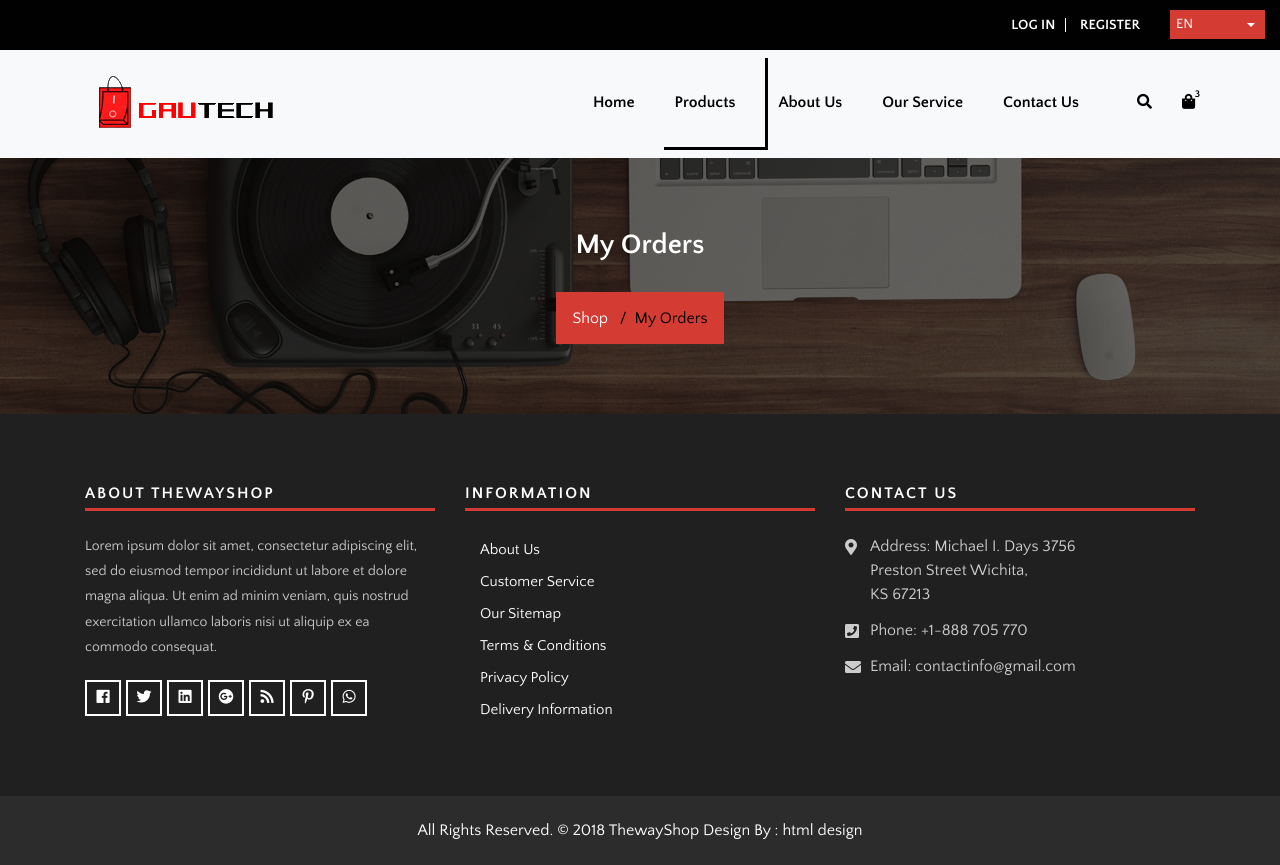
After one commit to TavlaLasha/TT-DJango-Project, a Django app: page /orders/ in a window 1280 px wide. The commit adds this page. Run offline with Django 4.2, Linux system fonts and the light colour scheme; some libraries are stand-ins or nearby versions.

Commit message:
added markup

```diff
--- /dev/null
+++ b/TTWebApp/TTClientApp/templates/account/orders.html
@@ -0,0 +1,21 @@
+{% extends 'base.html' %}
+{% load static %}
+{% block page_title %}My Account{% endblock %}
+{% block page_content %}
+<!-- Start All Title Box -->
+<div class="all-title-box">
+    <div class="container">
+        <div class="row">
+            <div class="col-lg-12">
+                <h2>My Orders</h2>
+                <ul class="breadcrumb">
+                    <li class="breadcrumb-item"><a href="#">Shop</a></li>
+                    <li class="breadcrumb-item active">My Orders</li>
+                </ul>
+            </div>
+        </div>
+    </div>
+</div>
+<!-- End All Title Box -->
+
+{% endblock %}
--- a/TTWebApp/TTClientApp/templates/base.html
+++ b/TTWebApp/TTClientApp/templates/base.html
@@ -65,10 +65,9 @@
                                 <li class="dropdown">
                                     <a href="#" class="nav-link dropdown-toggle arrow" data-toggle="dropdown">My Account</a>
                                     <ul class="dropdown-menu">
-                                        <li><a href="cart.html">Cart</a></li>
-                                        <li><a href="my-account.html">My Account</a></li>
-                                        <li><a href="wishlist.html">Wishlist</a></li>
-                                        <li><a href="shop-detail.html">Shop Detail</a></li>
+                                        <li><a href="{% url 'cart' %}">Cart</a></li>
+                                        <li><a href="{% url 'account' %}">My Account</a></li>
+                                        <li><a href="{% url 'wishlist' %}">Wishlist</a></li>
                                     </ul>
                                 </li>
                                 <li>
--- a/TTWebApp/TTClientApp/urls.py
+++ b/TTWebApp/TTClientApp/urls.py
@@ -16,6 +16,7 @@ urlpatterns = [
     path('checkout/', views.checkout, name='checkout'),
     path('wishlist/', views.wishlist, name='wishlist'),
     path('account/', views.account, name='account'),
+    path('orders/', views.orders, name='orders'),
 
     #For Auth
     path('accounts/login/', views.login_view, name='login'),
--- a/TTWebApp/TTClientApp/views.py
+++ b/TTWebApp/TTClientApp/views.py
@@ -111,7 +111,10 @@ def wishlist(request):
     return render(request, 'product/wishlist.html')
 
 def account(request):
-    return render(request, 'account.html')
+    return render(request, 'account/account.html')
+
+def orders(request):
+    return render(request, 'account/orders.html')
 
 def about(request):
     return render(request, 'aboutus.html')
```
Also changed, not shown: TTWebApp/TTClientApp/templates/account/account.html (renamed from TTWebApp/TTClientApp/templates/account.html), TTWebApp/TTDB.db.
